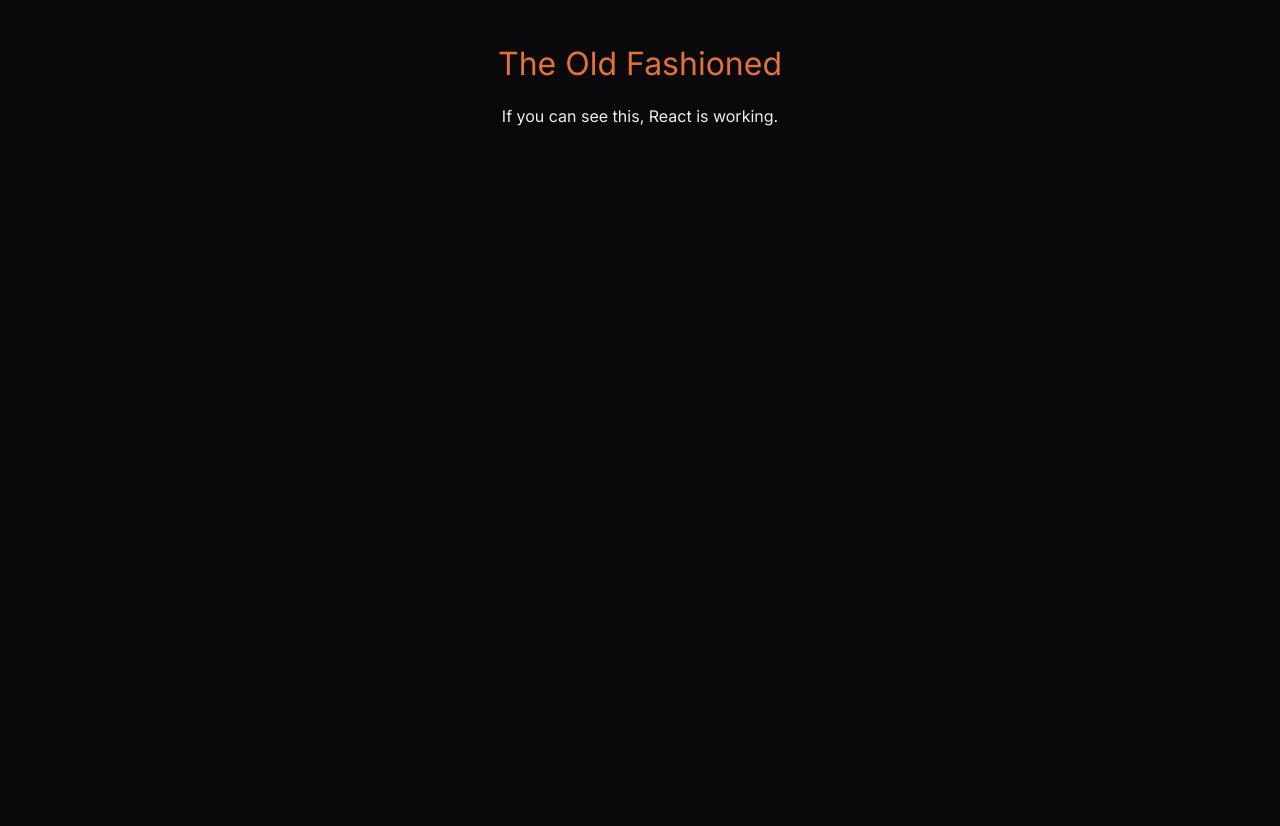
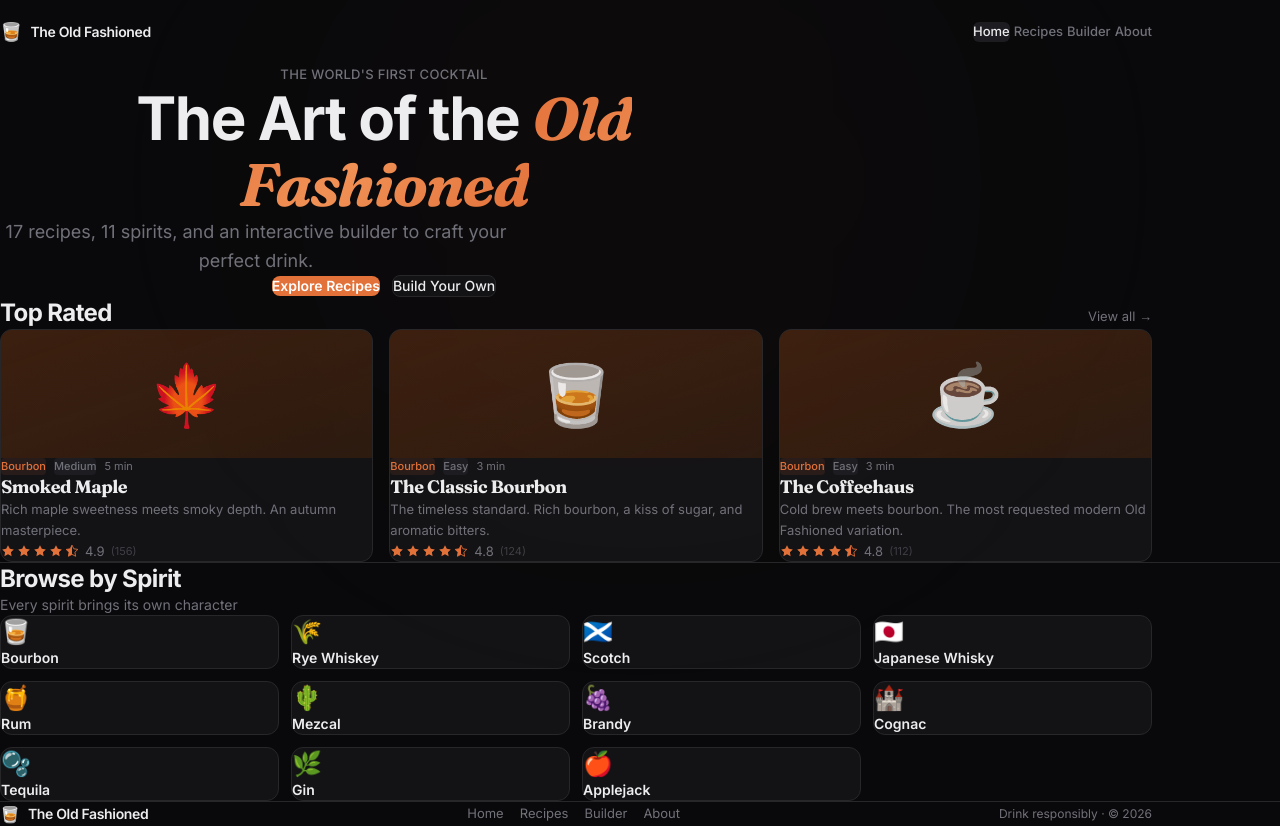
Before and after one commit to WarEagle2k/Old_Fashioned, a React (Vite) app: page / in a window 1280 px wide. Before the commit the page ends 800 px from the top, so only its background shows below. Built offline with nearby package versions, Linux system fonts and the light colour scheme.

Commit message:
Add error boundary to catch crash

```diff
--- a/src/main.jsx
+++ b/src/main.jsx
@@ -1,22 +1,35 @@
-import { StrictMode } from 'react'
+import { StrictMode, Component } from 'react'
 import { createRoot } from 'react-dom/client'
 import './index.css'
+import App from './App.jsx'
 
-function TestApp() {
-  return (
-    <div style={{ padding: '40px', textAlign: 'center' }}>
-      <h1 style={{ color: '#E2713A', fontSize: '32px', marginBottom: '16px' }}>
-        The Old Fashioned
-      </h1>
-      <p style={{ color: '#EDEDEF', fontSize: '16px' }}>
-        If you can see this, React is working.
-      </p>
-    </div>
-  )
+class ErrorBoundary extends Component {
+  constructor(props) {
+    super(props);
+    this.state = { hasError: false, error: null };
+  }
+  static getDerivedStateFromError(error) {
+    return { hasError: true, error };
+  }
+  render() {
+    if (this.state.hasError) {
+      return (
+        <div style={{ padding: '40px', textAlign: 'center', color: '#EDEDEF' }}>
+          <h1 style={{ color: '#E2713A', fontSize: '24px', marginBottom: '16px' }}>Something went wrong</h1>
+          <pre style={{ color: '#EF4444', fontSize: '14px', textAlign: 'left', maxWidth: '600px', margin: '0 auto', whiteSpace: 'pre-wrap', wordBreak: 'break-word' }}>
+            {this.state.error?.toString()}
+          </pre>
+        </div>
+      );
+    }
+    return this.props.children;
+  }
 }
 
 createRoot(document.getElementById('root')).render(
   <StrictMode>
-    <TestApp />
+    <ErrorBoundary>
+      <App />
+    </ErrorBoundary>
   </StrictMode>,
 )
```
